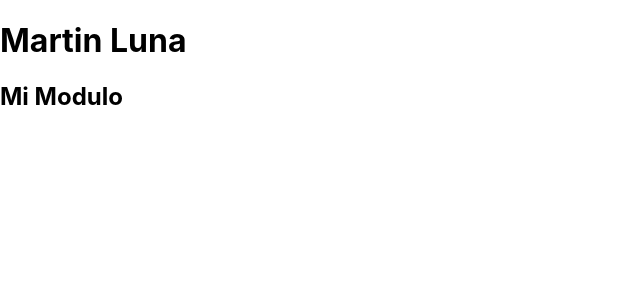
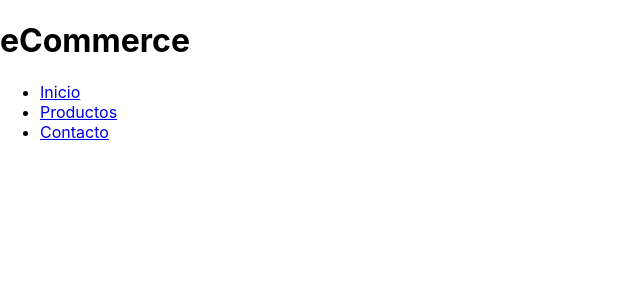
Before and after one commit to uxmoon/ecommerce-martinluna, a React (Create React App) app: page / in a window 1280 px wide. Shown: the top 300 px of the page, without its empty margins (0-640 px from the left). Built offline with nearby package versions, Linux system fonts and the light colour scheme.

Commit message:
Se importa nuevo componente NavBar

```diff
--- a/src/App.js
+++ b/src/App.js
@@ -1,12 +1,13 @@
-import MiModulo from "./MiModulo";
-import Header from "./Header";
+import NavBar from "./components/NavBar";
 import "./App.css";
 
 function App() {
   return (
     <div className="App">
-      <Header />
-      <MiModulo />
+      <header>
+        <h1>eCommerce</h1>
+        <NavBar />
+      </header>
     </div>
   );
 }
```
